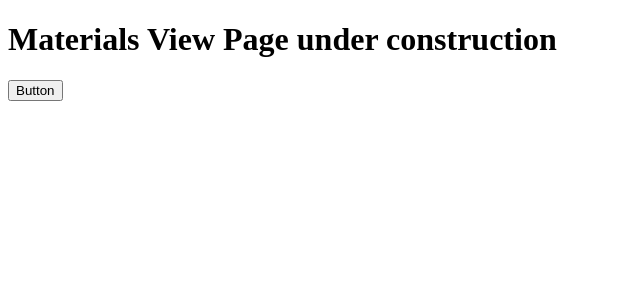
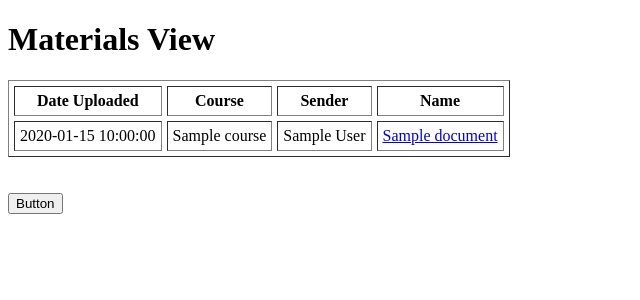
Before and after one commit to CIS-454-Studdy-Buddy/StudyBuddy, a Flask app: page /materialsview in a window 1280 px wide. Shown: the top 300 px of the page, without its empty margins (0-640 px from the left). Run offline with Flask 3, Linux system fonts and the light colour scheme; a user stored in the database is signed in; tables that the repository leaves empty hold one stand-in row (values such as "Sample post").

Commit message:
materials view + download

```diff
--- a/app/materialsview.py
+++ b/app/materialsview.py
@@ -1,14 +1,26 @@
-from flask import Blueprint, render_template, url_for, redirect, request, session
+from flask import Blueprint, render_template, url_for, redirect, request, session , send_file
 from flask_login import UserMixin, login_user, LoginManager, login_required, logout_user, current_user
 from app.auth import *
 from app.dashboard import *
+from app.models.document import *
+from io import BytesIO
 
 class materialsViewForm(FlaskForm):
-    but = SubmitField("Button")
+    material_view_but = SubmitField("Button")
 
 bp = Blueprint('materialsview', __name__, url_prefix='/')
 @bp.route('/materialsview', methods=['GET', 'POST'])
 @login_required
 def materialsView():
     form = materialsViewForm()
-    return render_template('materialsview.html', form=form)
+    user = User.query.filter_by(username=current_user.username).first()
+    list_of_doc = Document.query.filter_by(buddy_receiver=user.id).all()
+    return render_template('materialsview.html', form=form, list_of_doc=list_of_doc)
+
+@bp.route('/docView', methods=['GET'])
+@login_required
+def docView():
+    doc_id = request.args.get("id")
+    user = User.query.filter_by(username=current_user.username).first()
+    doc = Document.query.filter_by(id=doc_id).first()
+    return send_file(BytesIO(doc.content), as_attachment=True, download_name=doc.name)
--- a/app/models/document.py
+++ b/app/models/document.py
@@ -18,3 +18,4 @@ class Document(db.Model):
 
     sender = relationship("User", foreign_keys=[buddy_sender])
     receiver = relationship("User", foreign_keys=[buddy_receiver])
+    course = relationship("Course")
--- a/app/templates/materialsupload.html
+++ b/app/templates/materialsupload.html
@@ -97,8 +97,6 @@
                                 <br>
                                 <br>
                                 <br>
-                                <a class="text-white" href="{{url_for('materialsupload.download_file')}}">Download</a>
-                                <br>
                             </div>
                         </form>
                     </div>
--- a/app/templates/materialsview.html
+++ b/app/templates/materialsview.html
@@ -8,11 +8,33 @@
 </head>
 <body>
 
-    <h1> Materials View Page under construction</h1>
+    <h1>Materials View</h1>
 
     <form method="POST" action="">
         {{ form.hidden_tag() }}
-        {{ form.but }}
+        <table border="1" cellpadding="5" cellspacing="5">
+
+        <tr>
+            <th>Date Uploaded</th>
+            <th>Course</th>
+            <th>Sender</th>
+            <th>Name</th>
+        </tr>
+
+        {% for d in list_of_doc %}
+        <tr>
+            <td>{{d.date_uploaded}}</td>
+            <td>{{d.course.course_name}}</td>
+            <td>{{d.sender.first_name}} {{d.sender.last_name}}</td>
+            <td> <a href="{{url_for('materialsview.docView')}}?id={{d.id}}">{{d.name}}</a></td>
+
+
+        </tr>
+        {% endfor %}
+        </table>
+        <br>
+        <br>
+        {{ form.material_view_but }}
 
     </form>
 
```
Also changed, not shown: app/materialsupload.py (+0 -14 lines), 1 other file.
